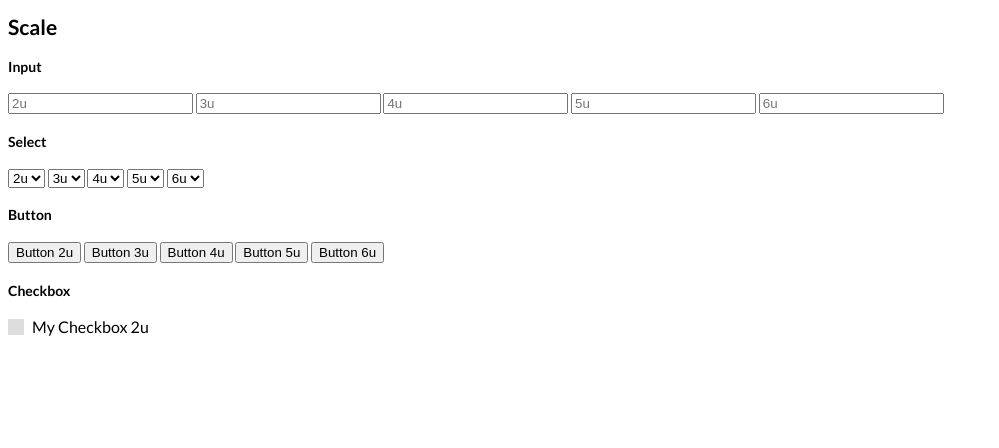
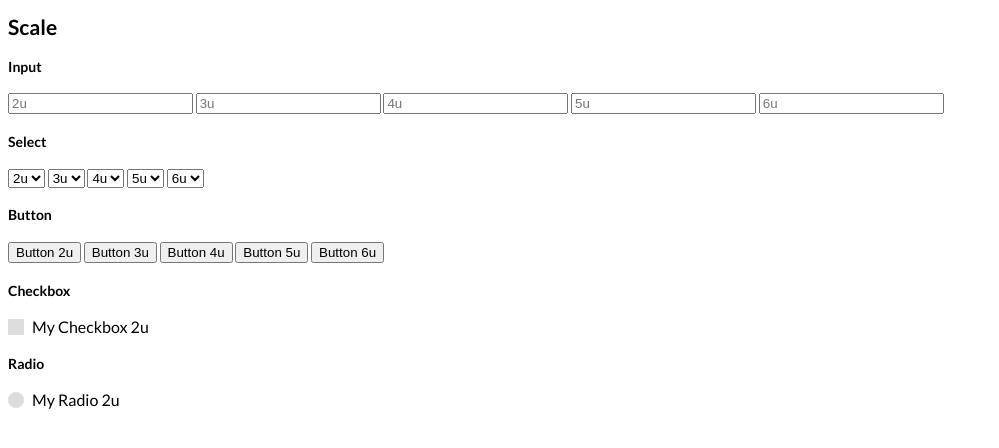
Before and after one commit to chantastic/planningcenter-elements, a website: page index.html in a window 1280 px wide. Shown: the part 84-532 px from the top of the page, without its empty margins (0-999 px from the left). Drawn offline with Linux system fonts and the light colour scheme.

Commit message:
add radio scale example

```diff
--- a/index.html
+++ b/index.html
@@ -82,6 +82,10 @@
     <h4>Checkbox</h4>
     <input type="checkbox" class="checkbox-input" name="myCheckbox" id="myCheckbox2u" />
     <label class="checkbox-label form-element--2u" for="myCheckbox2u">My Checkbox 2u</label>
+
+    <h4>Radio</h4>
+    <input type="radio" class="radio-input" name="myRadio" id="myRadio2u" />
+    <label class="radio-label form-element--2u" for="myRadio2u">My Radio 2u</label>
   </div>
 </body>
 
```
